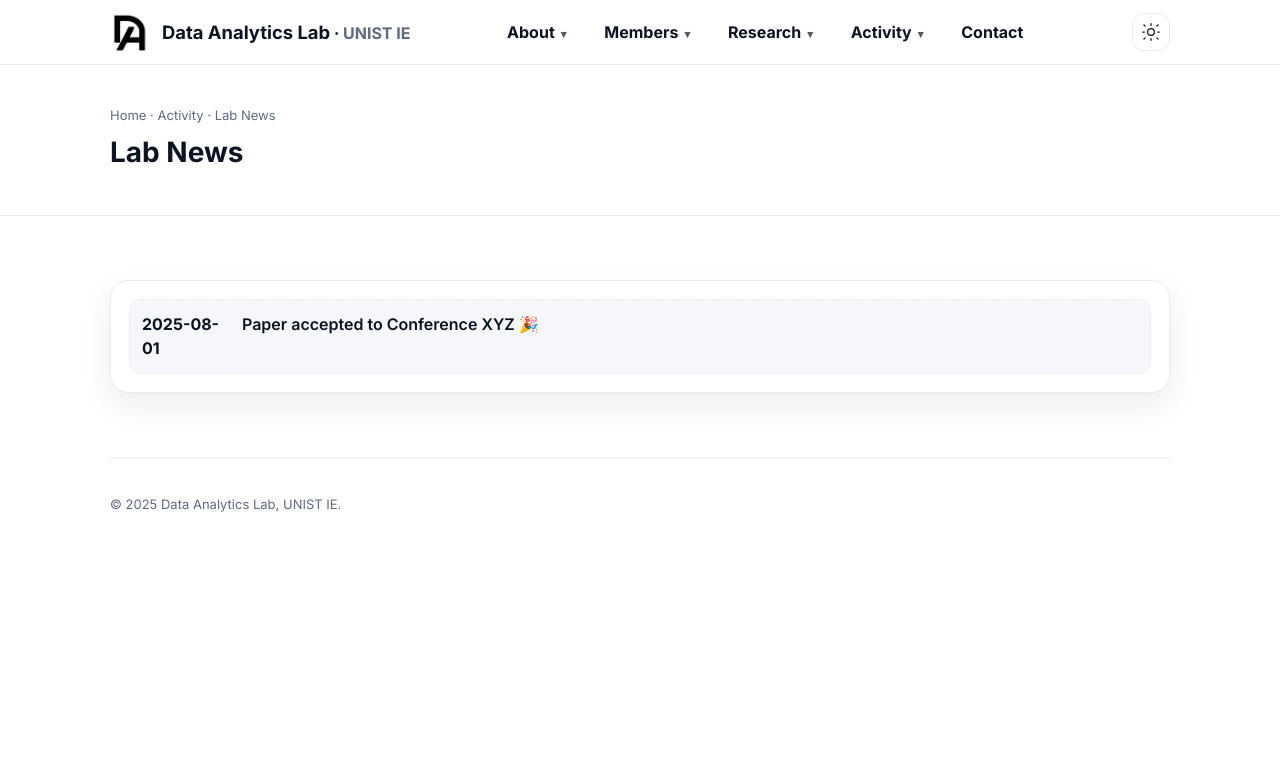
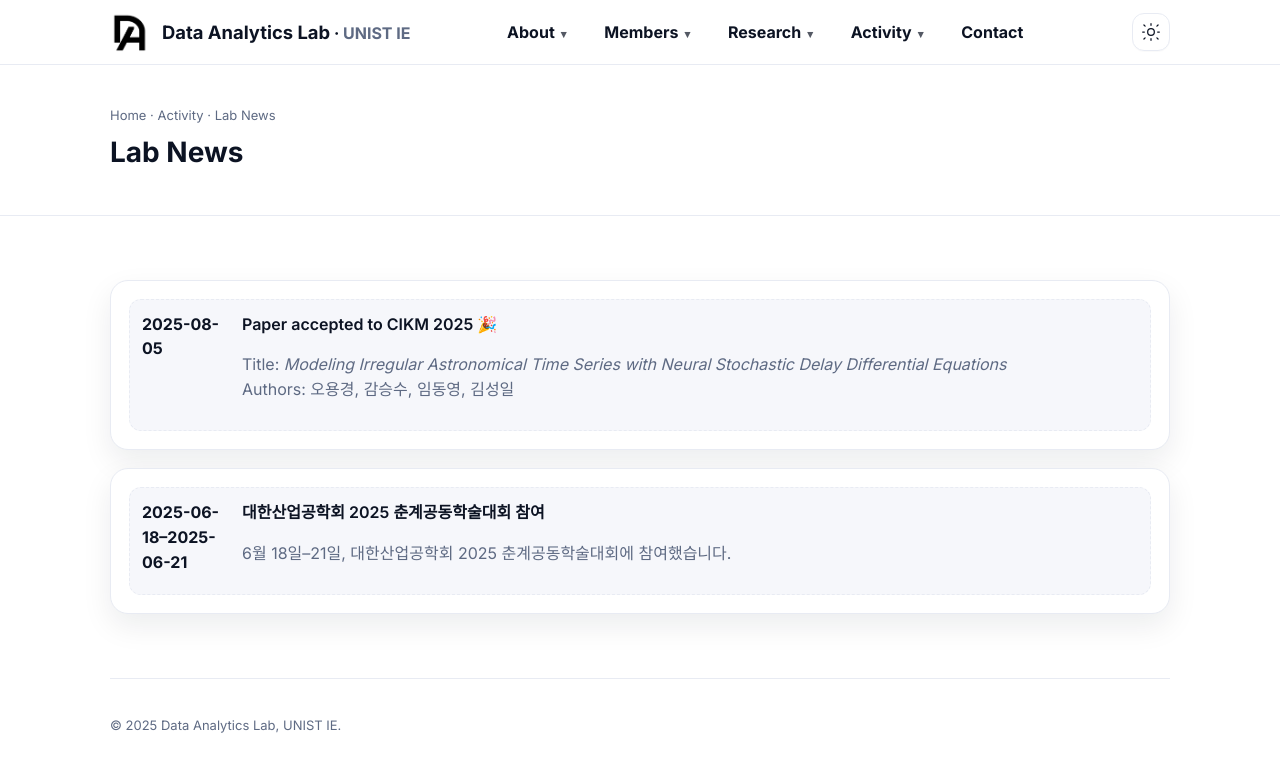
Before and after one commit to UNIST-DA/unist-da.github.io, a Jekyll site: the page built from activity/Lab News/index.html, in a window 1280 px wide. Shown: the top 772 px of the page. Built offline with Jekyll 4.4.1, drawn with Linux system fonts in a browser that asks for light colours.

Commit message:
activity commit

```diff
--- a/_data/activity.yml
+++ b/_data/activity.yml
@@ -4,12 +4,54 @@ seminar:
     date: 2025-09-10
     url: /activity/Lab%20Seminar/#sem-2025-09-10
 news:
-  - slug: news-2025-08-01
-    title: Paper accepted to Conference XYZ 🎉
-    date: 2025-08-01
-    url: /activity/Lab%20News/#news-2025-08-01
+  - slug: 2025-08-05-cikm-short-paper
+    date: "2025-08-05"
+    title: "Paper accepted to CIKM 2025 🎉"
+    detail: |
+      Title: <em>Modeling Irregular Astronomical Time Series with Neural Stochastic Delay Differential Equations</em><br>
+      Authors: 오용경, 감승수, 임동영, 김성일
+    # (선택) 뉴스에도 url을 둘 수 있어요
+    url: "/activity/Lab%20News/#2025-08-05-cikm-short-paper"
+
+  - slug: 2025-06-18-kiie-spring-2025
+    # 표시는 기간으로, 정렬은 마지막 날 기준으로
+    start: "2025-06-18"
+    end: "2025-06-21"
+    date: "2025-06-21"
+    title: "대한산업공학회 2025 춘계공동학술대회 참여"
+    detail: |
+      6월 18일–21일, 대한산업공학회 2025 춘계공동학술대회에 참여했습니다.
+    url: "/activity/Lab%20News/#2025-06-18-kiie-spring-2025"
+
 events:
-  - slug: event-2025-09-01
-    title: Open Lab Day (Fall)
-    date: 2025-09-01
-    url: /activity/Lab%20Events/#event-2025-09-01
+
+
+  - slug: 2025-05-01-prof-birthday
+    start: "2025-05-01"
+    title: "교수님 생신 축하"
+    detail: |
+      연구실에서 교수님의 생신을 축하했습니다.
+    image: "/assets/Lab Events/Prof_birth.jpg"
+    image_alt: "생신 케이크와 연구실 단체 사진"
+    image_caption: "Celebration"
+    url: "/activity/Lab%20Events/#2025-05-01-prof-birthday"
+
+  - slug: 2025-04-08-cherry-blossom-picnic
+    start: "2025-04-08"
+    title: "벚꽃 피크닉"
+    detail: |
+      캠퍼스 벚꽃과 함께 야외 피크닉을 진행했습니다.
+    image: "/assets/Lab Events/spring_2025.jpg"
+    image_alt: "벚꽃 아래 연구실 단체 사진"
+    image_caption: "Cherry blossom picnic"
+    url: "/activity/Lab%20Events/#2025-04-08-cherry-blossom-picnic"
+
+  - slug: 2024-09-06-lab-homecoming
+    start: "2024-09-06"
+    title: "연구실 홈커밍데이"
+    detail: |
+      연구실 홈커밍데이를 진행했습니다.
+    image: "/assets/Lab Events/homecoming_2024.jpg"
+    image_alt: "연구실 홈커밍데이 단체 사진"
+    image_caption: "Lab homecoming day"
+    url: "/activity/Lab%20Events/#2024-09-06-lab-homecoming"
--- a/activity/Lab News/index.html
+++ b/activity/Lab News/index.html
@@ -15,10 +15,19 @@ permalink: /activity/Lab%20News/
 <main class="container">
   <section>
     <div class="grid">
-      {% for it in site.data.activity.news %}
-      <article class="card card-pad" style="grid-column: span 12" id="{{ it.slug }}">
+      {% assign news_items = site.data.activity.news | sort: 'date' | reverse %}
+      {% for it in news_items %}
+        {% capture date_label %}
+          {% if it.start and it.end %}
+            {{ it.start | date: "%Y-%m-%d" }}–{{ it.end | date: "%Y-%m-%d" }}
+          {% else %}
+            {{ it.date | date: "%Y-%m-%d" }}
+          {% endif %}
+        {% endcapture %}
+
+        <article class="card card-pad" style="grid-column: span 12" id="{{ it.slug | default: it.date }}">
           <div class="news-item">
-          <div class="news-date">{{ it.date }}</div>
+            <div class="news-date">{{ date_label | strip }}</div>
             <div>
               <div style="font-weight:600">{{ it.title }}</div>
               {% if it.detail %}<p class="muted">{{ it.detail }}</p>{% endif %}
```
Also changed, not shown: activity/Lab Events/index.html (+35 -3 lines), assets/activity/Lab Events/Prof_birth.jpg (added), assets/activity/Lab Events/homecoming_2024.jpg (added), 1 other file. Lines whose indentation alone changed are shown as unchanged.
